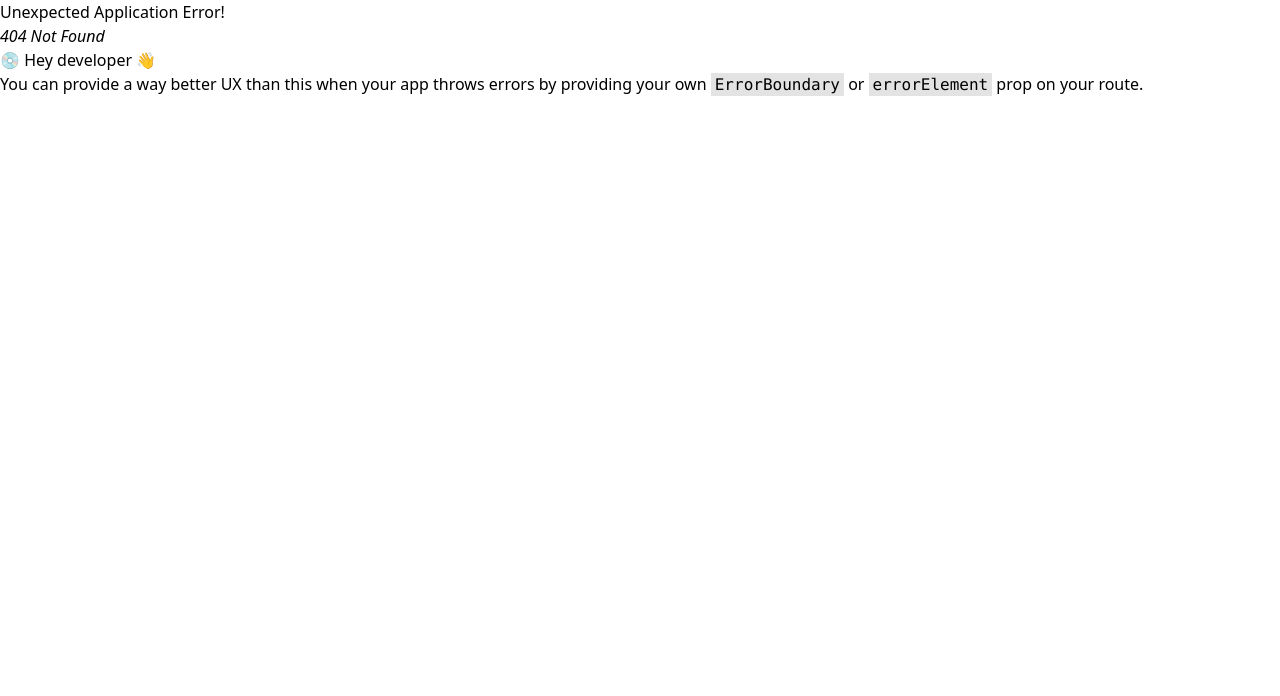
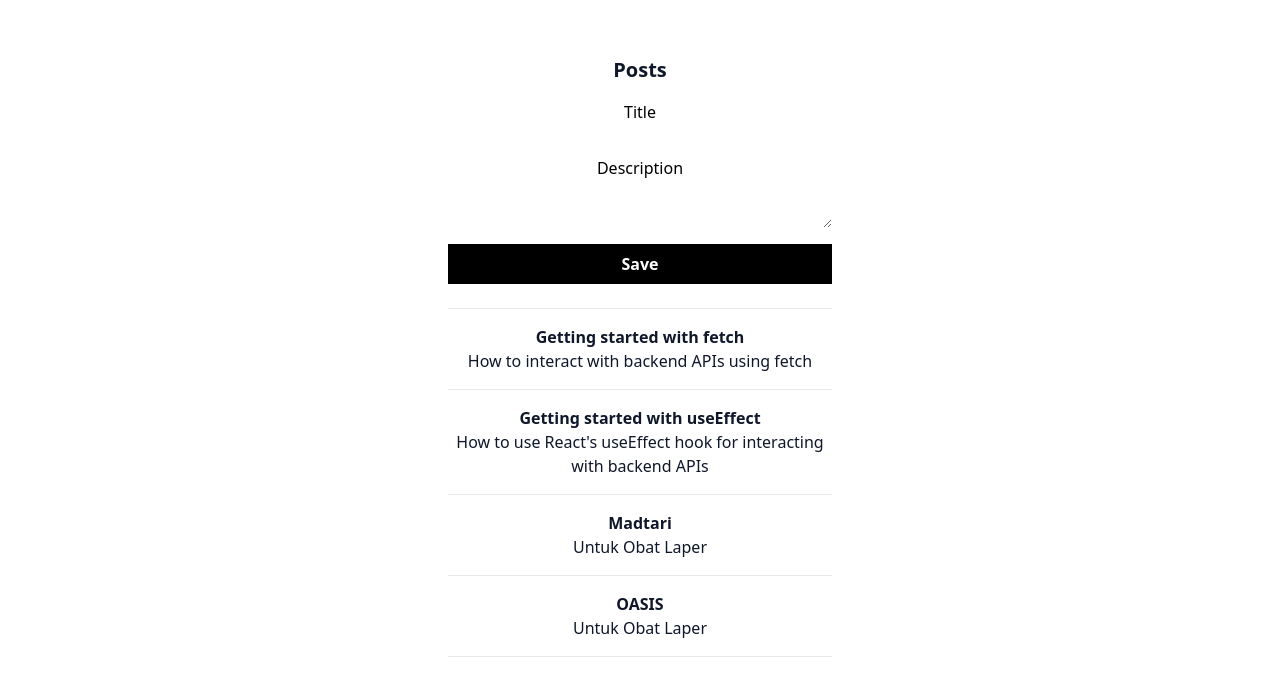
Before and after one commit to arief-github/learning-react-typescript, a React (Vite) app: page / in a window 1280 px wide. Before the commit this address had no page. Shown: the top 696 px of the page. Built offline with nearby package versions, Linux system fonts and the light colour scheme; data requests are answered from the project's data file.

Commit message:
initialize materials REST API consume

```diff
--- /dev/null
+++ b/db.json
@@ -0,0 +1,24 @@
+{
+  "posts": [
+    {
+      "title": "Getting started with fetch",
+      "description": "How to interact with backend APIs using fetch",
+      "id": "1"
+    },
+    {
+      "title": "Getting started with useEffect",
+      "description": "How to use React's useEffect hook for interacting with backend APIs",
+      "id": "2"
+    },
+    {
+      "id": "fd74",
+      "title": "Madtari",
+      "description": "Untuk Obat Laper"
+    },
+    {
+      "id": "58ef",
+      "title": "OASIS",
+      "description": "Untuk Obat Laper"
+    }
+  ]
+}
--- a/package.json
+++ b/package.json
@@ -7,7 +7,8 @@
     "dev": "vite",
     "build": "tsc -b && vite build",
     "lint": "eslint .",
-    "preview": "vite preview"
+    "preview": "vite preview",
+    "server": "json-server --watch db.json --port 3001"
   },
   "eslintConfig": {
     "extends": [
@@ -19,6 +20,7 @@
   "dependencies": {
     "react": "^18.3.1",
     "react-dom": "^18.3.1",
+    "react-hook-form": "^7.54.2",
     "react-router-dom": "^6.4.3"
   },
   "devDependencies": {
@@ -33,6 +35,7 @@
     "eslint-plugin-react-hooks": "^5.0.0",
     "eslint-plugin-react-refresh": "^0.4.14",
     "globals": "^15.11.0",
+    "json-server": "1.0.0-beta.3",
     "postcss": "^8.4.49",
     "prettier": "^3.3.3",
     "tailwindcss": "^3.4.15",
--- a/src/App.tsx
+++ b/src/App.tsx
@@ -1,10 +1,10 @@
-import { Alert } from "./components/Alert";
+import { PostPage } from './components/PostPage';
 import './App.css'
 
 function App() {
   return (
     <div className="App">
-      <Alert type="success" heading="success" closable>Everything is fine</Alert>
+      <PostPage/>
     </div>
   )
 
--- /dev/null
+++ b/src/components/NewPostForm/index.tsx
@@ -0,0 +1,66 @@
+import { FieldError, useForm } from 'react-hook-form'
+import { ValidationError } from '../ValidationError'
+import { NewPostData } from '../../types/post_data'
+
+type Props = {
+    onSave: (newPost: NewPostData) => void
+}
+
+export function NewPostForm({ onSave }: Props) {
+    const { register, handleSubmit, formState: { errors, isSubmitting, isSubmitSuccessful } } = useForm<NewPostData>()
+
+    const fieldStyle = 'flex flex-col mb-2'
+
+    function getEditorStyle(fieldError: FieldError | undefined) {
+        return fieldError ? 'border-red-500' : ''
+    }
+
+    return (
+        <form
+            noValidate
+            className='border-b py-4'
+            onSubmit={handleSubmit(onSave)}
+        >
+            <div className={fieldStyle}>
+                <label htmlFor="title">Title</label>
+                <input
+                    type='text'
+                    id='title'
+                    {...register('title', { required: 'You must enter a title' })}
+                    className={getEditorStyle(errors.title)}
+                />
+                <ValidationError fieldError={errors.title} />
+            </div>
+
+            <div className={fieldStyle}>
+                <label htmlFor="description">Description</label>
+                <textarea
+                    id='description'
+                    {...register('description', { required: 'You must enter a description' })}
+                    className={getEditorStyle(errors.description)}
+                />
+                <ValidationError fieldError={errors.description} />
+            </div>
+
+            <div className={fieldStyle}>
+                <button
+                    type='submit'
+                    disabled={isSubmitting}
+                    className='mt-2 h-10 px-6 font-semibold bg-black text-white'
+                >
+                    {isSubmitting ? 'Saving...' : 'Save'}
+                </button>
+
+                {
+                    isSubmitSuccessful ? (
+                        <div role='alert' className='text-green-500 text-xs mt-1'>
+                            The Post Was Successfully Saved
+                        </div>
+                    ) : null
+
+                }
+            </div>
+
+        </form>
+    )
+}
--- /dev/null
+++ b/src/components/PostList/index.tsx
@@ -0,0 +1,24 @@
+import { PostData } from "../../types/post_data";
+
+type Props = {
+    posts: PostData[]
+}
+
+export function PostsList({ posts }: Props) {
+    if (posts.length === 0) {
+        return <p>No posts</p>
+    }
+
+    return (
+        <ul className="list-none">
+            { posts.map((post) => (
+                <li key={post.id} className="border-b py-4">
+                    <h3 className="text-slate-900 font-bold">
+                        { post.title }
+                    </h3>
+                    <p className="text-slate-900">{ post.description }</p>
+                </li>
+            )) }
+        </ul>
+    )
+}
--- /dev/null
+++ b/src/components/PostPage/index.tsx
@@ -0,0 +1,43 @@
+import { useEffect, useState } from 'react'
+import { getPosts } from '../posts/getPosts'
+import { PostData, NewPostData } from '../../types/post_data'
+import { savePost } from '../posts/savePost'
+import { PostsList } from '../PostList'
+import { NewPostForm } from '../NewPostForm'
+
+export function PostPage() {
+    const [isLoading, setIsLoading] = useState(true)
+    const [posts, setPosts] = useState<PostData[]>([])
+
+    useEffect(() => {
+        let cancel = false;
+
+        getPosts().then((data) => {
+            if(!cancel) {
+                setPosts(data)
+                setIsLoading(false)
+            }
+        })
+
+        return () => {
+            cancel = true
+        }
+    }, [])
+
+    if(isLoading) {
+        return <div className='w-96 mx-auto mt-6'>Loading...</div>
+    }
+
+    async function handleSave(newPostData: NewPostData) {
+        const newPost = await savePost(newPostData)
+        setPosts([newPost, ...posts])
+    }
+
+    return (
+        <div className='w-96 mx-auto mt-6'>
+            <h2 className='text-xl text-slate-900 font-bold'>Posts</h2>
+            <NewPostForm onSave={handleSave} />
+            <PostsList posts={posts} />
+        </div>
+    )
+}
--- /dev/null
+++ b/src/components/ValidationError/index.tsx
@@ -0,0 +1,17 @@
+import { FieldError } from 'react-hook-form'
+
+type Props = {
+    fieldError: FieldError | undefined
+}
+
+export function ValidationError({ fieldError }: Props) {
+    if (!fieldError) {
+        return null
+    }
+
+    return (
+        <div role='alert' className='text-red-500 text-xs mt-1'>
+            { fieldError.message }
+        </div>
+    )
+}
--- /dev/null
+++ b/src/components/posts/getPosts.ts
@@ -0,0 +1,43 @@
+import { REACT_APP_API_URL } from "../../constants"
+import { PostData } from "../../types/post_data"
+
+export async function getPosts() {
+    const response = await fetch(REACT_APP_API_URL)
+
+    const body = (await response.json()) as unknown
+    assertIsPosts(body)
+    return body
+}
+
+export function assertIsPosts(postsData: unknown): asserts postsData is PostData[] {
+    if (!Array.isArray(postsData)) {
+      throw new Error("posts isn't an array");
+    }
+    if (postsData.length === 0) {
+      return;
+    }
+    postsData.forEach((post) => {
+      if (!('id' in post)) {
+        throw new Error("post doesn't contain id");
+      }
+
+      const id = typeof post.id === 'string' ? Number(post.id) : post.id;
+
+      if (typeof id !== 'number') {
+        throw new Error('id is not a number');
+      }
+
+      if (!('title' in post)) {
+        throw new Error("post doesn't contain title");
+      }
+      if (typeof post.title !== 'string') {
+        throw new Error('title is not a string');
+      }
+      if (!('description' in post)) {
+        throw new Error("post doesn't contain description");
+      }
+      if (typeof post.description !== 'string') {
+        throw new Error('description is not a string');
+      }
+    });
+}
--- /dev/null
+++ b/src/components/posts/savePost.ts
@@ -0,0 +1,30 @@
+import { REACT_APP_API_URL } from "../../constants";
+import { NewPostData, SavedPostData } from "../../types/post_data";
+
+export async function savePost(newPostData: NewPostData) {
+    const response = await fetch(REACT_APP_API_URL, {
+        method: 'POST',
+        body: JSON.stringify(newPostData),
+        headers: {
+            'Content-Type': 'application/json'
+        }
+    })
+
+    const body = (await response.json()) as unknown
+
+    assertIsSavedPost(body)
+
+    return { ...newPostData, ...body }
+}
+
+function assertIsSavedPost(post: unknown): asserts post is SavedPostData {
+    if (typeof post !== 'object' || post === null || !('id' in post)) {
+        throw new Error("post doesn't contain id");
+    }
+
+    const id = typeof post.id === 'string' ? Number(post.id) : post.id;
+
+    if (typeof id !== 'number') {
+        throw new Error('id is not a number');
+    }
+}
--- /dev/null
+++ b/src/constants/index.ts
@@ -0,0 +1 @@
+export const REACT_APP_API_URL: string = "http://localhost:3001/posts";
--- a/src/main.tsx
+++ b/src/main.tsx
@@ -1,11 +1,11 @@
 import { StrictMode } from 'react'
 import { createRoot } from 'react-dom/client'
 import './index.css'
-import { Routes } from './routes'
-// import App from './App.tsx'
+// import { Routes } from './routes'
+import App from './App.tsx'
 
 createRoot(document.getElementById('root')!).render(
   <StrictMode>
-    <Routes />
+    <App />
   </StrictMode>,
 )
--- /dev/null
+++ b/src/types/post_data.ts
@@ -0,0 +1,14 @@
+export type PostData = {
+    id: number,
+    title: string,
+    description: string,
+}
+
+export type NewPostData = {
+    title: string,
+    description: string,
+}
+
+export type SavedPostData = {
+    id: number;
+}
```
Also changed, not shown: 1 other file (tests, documents, lock files or other folders).
